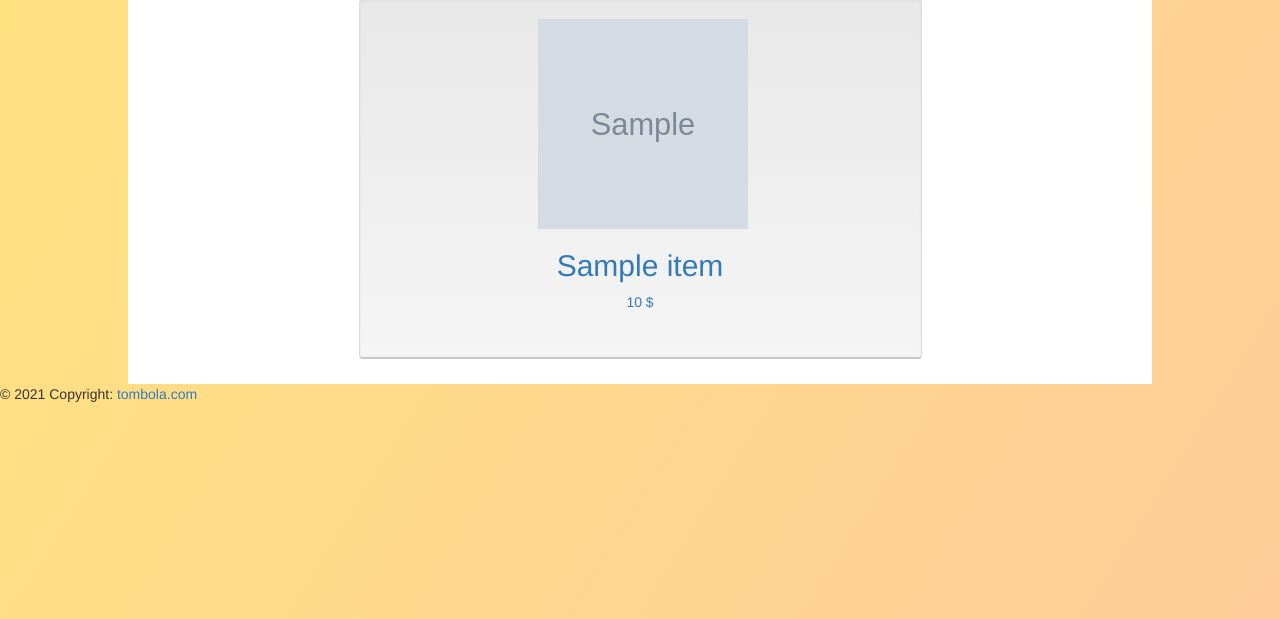
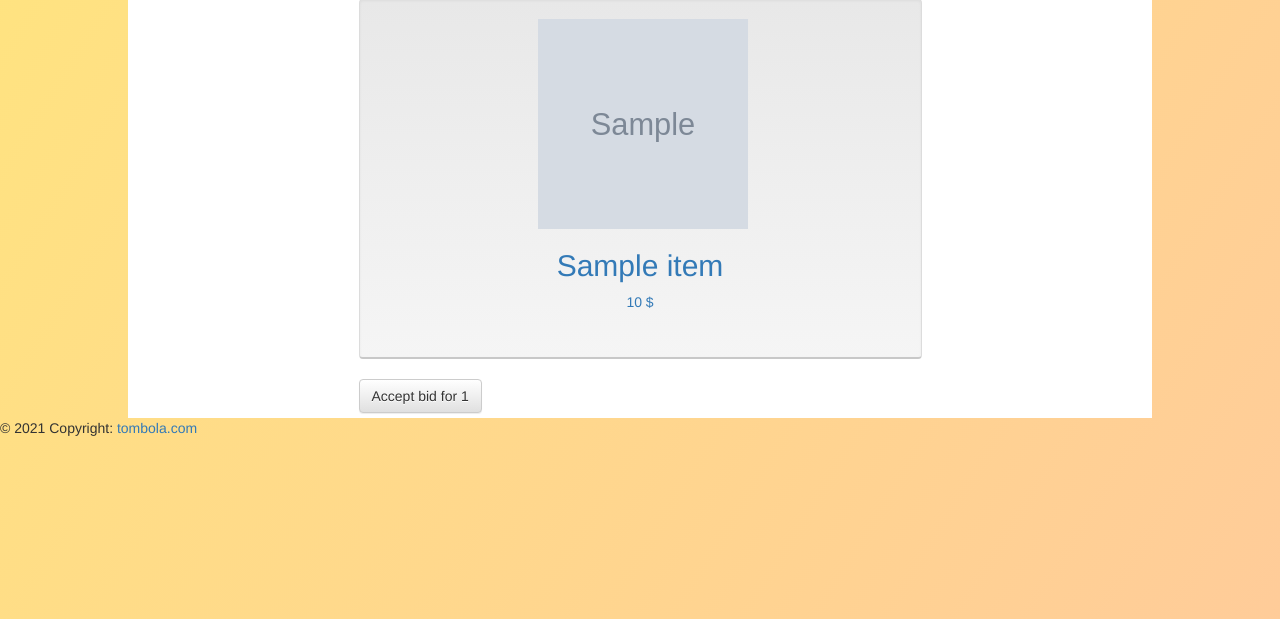
Before and after one commit to jonsteinar20/verklegt-namskei--2, a Django app: page /my_listings/ in a window 1280 px wide. Shown: the part 181-800 px from the top of the page. Run offline with Django 4.2, Linux system fonts and the light colour scheme; a user stored in the database is signed in; tables that the repository leaves empty hold one stand-in row (values such as "Sample post"); grey boxes marked "Sample" are stand-in pictures.

Commit message:
listings index

```diff
--- a/fire_sale/templates/my_listings/index.html
+++ b/fire_sale/templates/my_listings/index.html
@@ -6,9 +6,9 @@
     {% for item in items %}
         <div>
             {% include 'item/single_item.html' with item=item %}
-            {% for offer in offers %}
-                <button type="button" id="accept-btn" class="btn btn-default">Accept</button>
-            {% endfor %}
+            {% if item.highest_offer > 0 %}
+                <button type="button" id="accept-btn" class="btn btn-default">Accept bid for {{ item.highest_offer }}</button>
+            {% endif %}
         </div>
     {% endfor %}
     </div>
```
